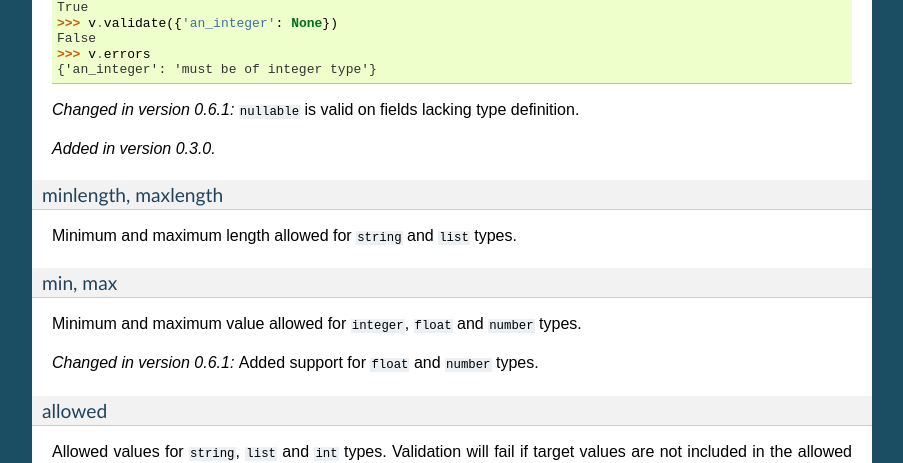
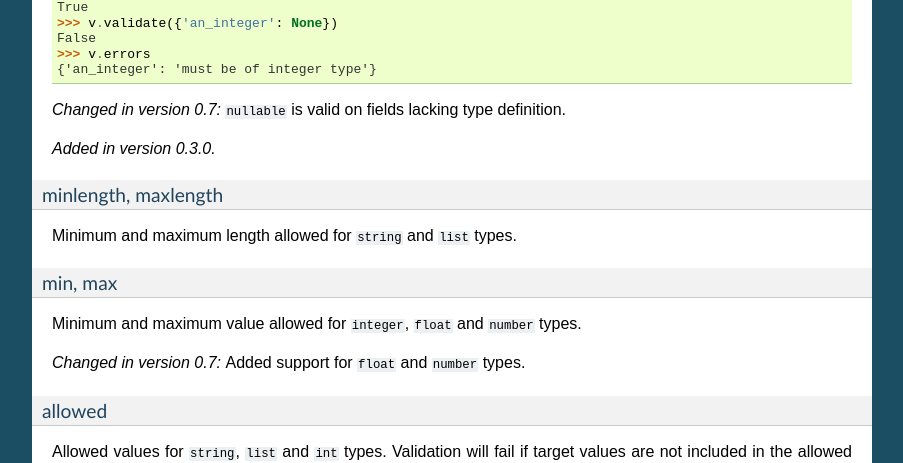
Before and after one commit to pyeve/cerberus, a Sphinx documentation site: the page built from docs/index.rst, in a window 1280 px wide and 900 px high, scrolled down 4021 px. Shown: the part 159-622 px from the top of the window, without its empty margins (198-1101 px from the left). Built offline with Sphinx 7.4.7, drawn with Linux system fonts in a browser that asks for light colours; some of the changed text lies outside the part shown.

Commit message:
Bump version to 0.7

```diff
--- a/cerberus/__init__.py
+++ b/cerberus/__init__.py
@@ -8,7 +8,7 @@
 
 """
 
-__version__ = "0.6.1"
+__version__ = "0.7"
 
 from .cerberus import Validator, ValidationError, SchemaError
 
--- a/docs/index.rst
+++ b/docs/index.rst
@@ -254,7 +254,7 @@
     >>> v.errors
     {'an_integer': 'must be of integer type'}
 
-.. versionchanged:: 0.6.1 ``nullable`` is valid on fields lacking type definition.
+.. versionchanged:: 0.7 ``nullable`` is valid on fields lacking type definition.
 .. versionadded:: 0.3.0
 
 minlength, maxlength
@@ -266,7 +266,7 @@
 Minimum and maximum value allowed for ``integer``, ``float`` and ``number``
 types.
 
-.. versionchanged:: 0.6.1
+.. versionchanged:: 0.7
    Added support for ``float`` and ``number`` types.
 
 allowed
```
Also changed, not shown: 2 other files.
